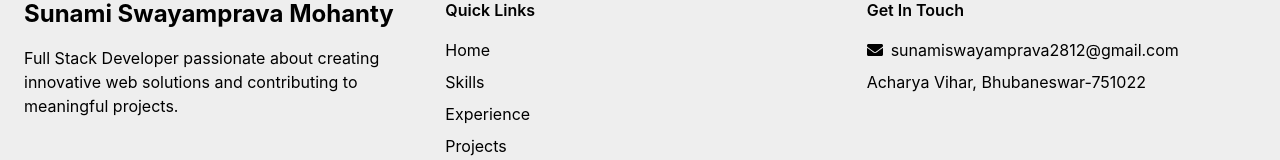
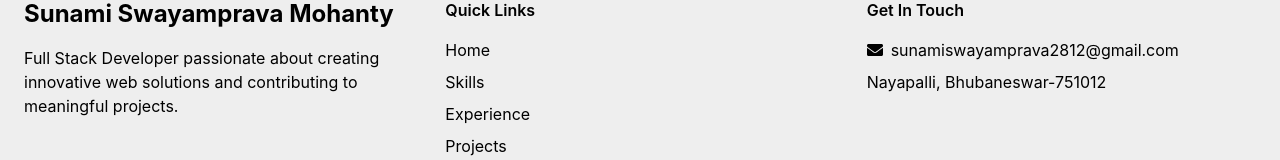
Before and after one commit to S28S12Mohanty/github_portfolio_react, a React (Vite) app: page / in a window 1280 px wide. Shown: the part 4729-4889 px from the top of the page. Built offline with nearby package versions, Linux system fonts and the light colour scheme.

Commit message:
Update address in footer component

```diff
--- a/src/components/footer.jsx
+++ b/src/components/footer.jsx
@@ -53,7 +53,7 @@ const Footer = () => {
                 sunamiswayamprava2812@gmail.com
               </a>
               <p className="text-muted-foreground">
-                Acharya Vihar, Bhubaneswar-751022
+                Nayapalli, Bhubaneswar-751012
               </p>
             </div>
           </div>
```
